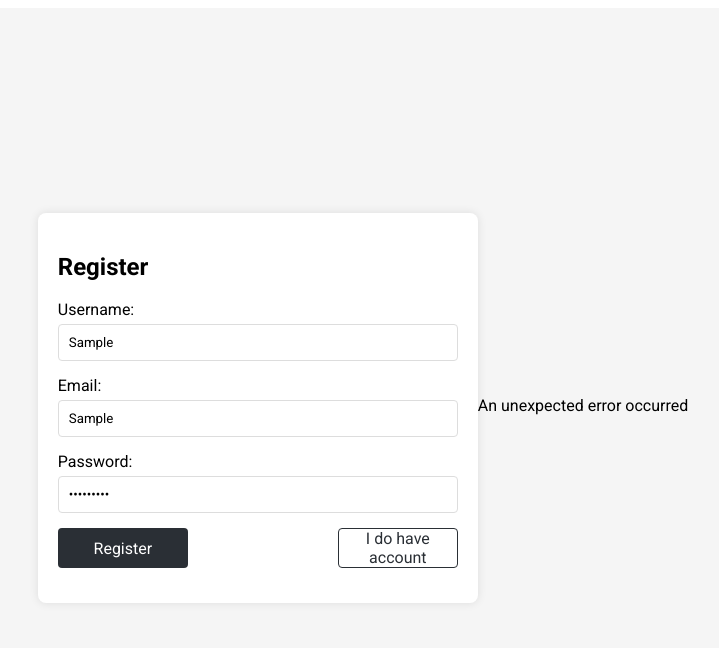
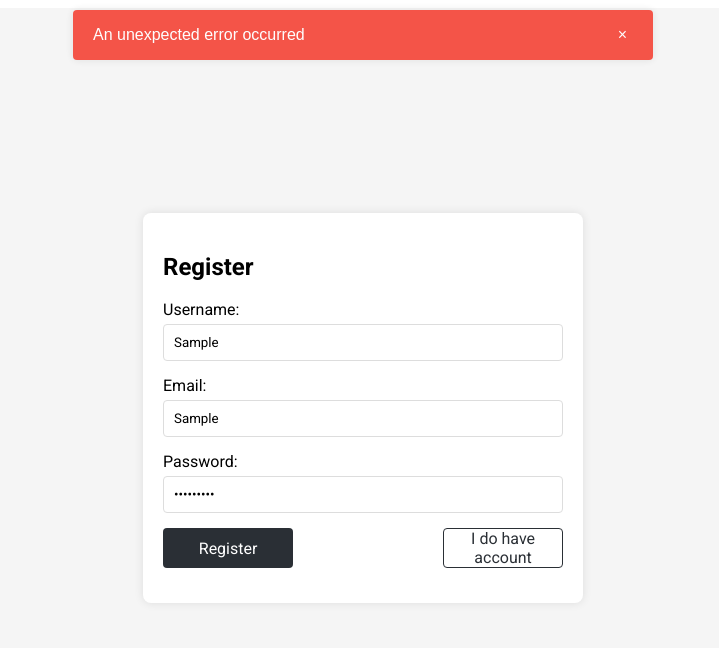
Before and after one commit to babaicode/sticker-bomber-front, a React (Vite) app: page / in a window 1280 px wide. Both pictures are taken after typing "Sample", "Sample", "Sample123" into the empty fields and a click on the button "Register". Shown: the top 648 px of the page, without its empty margins (277-996 px from the left). Built offline with nearby package versions, Linux system fonts and the light colour scheme; no server answers.

Commit message:
add alert and refactore code

```diff
--- a/src/App.tsx
+++ b/src/App.tsx
@@ -1,19 +1,26 @@
-import React from 'react'
-import { BrowserRouter as Router, Route, Routes } from 'react-router-dom'
-import Dashboard from './home/page/Dashboard'
-import Register from './auth/page/Register'
-import Login from './auth/page/Login'
+import React from 'react';
+import { BrowserRouter as Router, Route, Routes } from 'react-router-dom';
+import Dashboard from './home/page/Dashboard';
+import Register from './auth/page/Register';
+import Login from './auth/page/Login';
+import { AlertProvider } from './alert/AlertContext';
+import Alert from './alert/Alert';
 
 const App: React.FC = () => {
   return (
+    <AlertProvider>
+      <Alert />
       <Router>
+        <div className="app-container">
           <Routes>
             <Route path="/" element={<Register />} />
             <Route path="/login" element={<Login />} />
             <Route path="/dashboard" element={<Dashboard />} />
           </Routes>
+        </div>
       </Router>
-  )
-}
+    </AlertProvider>
+  );
+};
 
-export default App
+export default App;
--- /dev/null
+++ b/src/alert/Alert.tsx
@@ -0,0 +1,22 @@
+import React from 'react';
+import './styles/Alert.css';
+import { useAlert } from './AlertContext';
+
+const Alert: React.FC = () => {
+  const { alerts, removeAlert } = useAlert();
+
+  return (
+    <div className="alert-container">
+      {alerts.map((alert, index) => (
+        <div key={index} className={`alert alert-${alert.type}`}>
+          <span>{alert.message}</span>
+          <button className="close-btn" onClick={() => removeAlert(index)}>
+            &times;
+          </button>
+        </div>
+      ))}
+    </div>
+  );
+};
+
+export default Alert;
--- /dev/null
+++ b/src/alert/AlertContext.tsx
@@ -0,0 +1,48 @@
+import React, { createContext, useContext, useState } from 'react';
+
+type AlertType = 'success' | 'warning' | 'error';
+
+interface Alert {
+  type: AlertType;
+  message: string;
+}
+
+interface AlertContextType {
+  showAlert: (message: string, type: AlertType) => void;
+  alerts: Alert[];
+  removeAlert: (index: number) => void;
+}
+
+const AlertContext = createContext<AlertContextType | undefined>(undefined);
+
+export const useAlert = () => {
+  const context = useContext(AlertContext);
+  if (!context) {
+    throw new Error('useAlert must be used within an AlertProvider');
+  }
+
+  return context;
+};
+
+export const AlertProvider: React.FC<{ children: React.ReactNode }> = ({ children }) => {
+  const [alerts, setAlerts] = useState<Alert[]>([]);
+
+  const showAlert = (message: string, type: AlertType) => {
+    setAlerts((prevAlerts) => [...prevAlerts, { message, type }]);
+
+    // Remove alert after 3 seconds
+    setTimeout(() => {
+      setAlerts((prevAlerts) => prevAlerts.slice(1));
+    }, 3000);
+  };
+
+  const removeAlert = (index: number) => {
+    setAlerts((prevAlerts) => prevAlerts.filter((_, i) => i !== index));
+  };
+
+  return (
+    <AlertContext.Provider value={{ showAlert, alerts, removeAlert }}>
+      {children}
+    </AlertContext.Provider>
+  );
+};
--- /dev/null
+++ b/src/alert/styles/Alert.css
@@ -0,0 +1,46 @@
+/* src/components/Alert.css */
+
+.alert-container {
+  position: fixed;
+  top: 0;
+  left: 50%;
+  transform: translateX(-50%);
+  width: 100%;
+  max-width: 600px;
+  z-index: 9999;
+}
+
+.alert {
+  margin: 10px;
+  padding: 15px 20px;
+  border-radius: 4px;
+  display: flex;
+  justify-content: space-between;
+  align-items: center;
+  font-family: Arial, sans-serif;
+  box-shadow: 0 0 10px rgba(0, 0, 0, 0.1);
+  opacity: 0.9;
+}
+
+.alert-success {
+  background-color: #4caf50;
+  color: white;
+}
+
+.alert-warning {
+  background-color: #ff9800;
+  color: white;
+}
+
+.alert-error {
+  background-color: #f44336;
+  color: white;
+}
+
+.close-btn {
+  background: none;
+  border: none;
+  font-size: 16px;
+  color: white;
+  cursor: pointer;
+}
--- a/src/auth/page/Login.tsx
+++ b/src/auth/page/Login.tsx
@@ -1,33 +1,40 @@
-import React, { useState } from 'react'
-import { Link, useNavigate } from 'react-router-dom'
-import '../styles/Auth.css'
-import axios from 'axios'
-import { login } from '../service/authService'
+import React, { useState } from 'react';
+import { Link, useNavigate } from 'react-router-dom';
+
+import '../styles/Auth.css';
+import axios from 'axios';
+import { login } from '../service/authService';
+import { useAlert } from '@/alert/AlertContext';
 
 const Login: React.FC = () => {
-  const [password, setPassword] = useState('')
-  const [email, setEmail] = useState('')
-  const [message, setMessage] = useState('')
-  const navigate = useNavigate()
+  const [password, setPassword] = useState('');
+  const [email, setEmail] = useState('');
+  const { showAlert } = useAlert();
+
+  const navigate = useNavigate();
   const handleSubmit = async (e: React.FormEvent) => {
-    e.preventDefault()
+    e.preventDefault();
 
     try {
-      const data = await login(email, password)
-      setMessage(`Login successful`)
+      const data = await login(email, password);
       if (data.token) {
-        localStorage.setItem('authToken', data.token)
-        navigate('/dashboard')
+        localStorage.setItem('authToken', data.token);
+        showAlert('Login successful', 'success');
+        navigate('/dashboard');
+        clearInputs();
       }
     } catch (error) {
       if (axios.isAxiosError(error)) {
-        setMessage(
-          `Error: ${error.response?.data.message || 'An error occurred'}`
-        )
+        showAlert(`Error: ${error.response?.data.message || 'An error occurred'}`, 'error');
       } else {
-        setMessage('An unexpected error occurred')
+        showAlert('An unexpected error occurred', 'error');
       }
     }
+  }
+
+  function clearInputs() {
+    setEmail('');
+    setPassword('');
   }
 
   return (
@@ -58,7 +65,6 @@ const Login: React.FC = () => {
           <Link className='go-to-login' to="/">Do you need to register?</Link>
         </div>
       </form>
-      {message && <p>{message}</p>}
     </div>
   )
 }
--- a/src/auth/page/Register.tsx
+++ b/src/auth/page/Register.tsx
@@ -3,28 +3,38 @@ import { Link } from 'react-router-dom'
 import '../styles/Auth.css'
 import axios from 'axios'
 import { register } from '../service/authService'
+import { useAlert } from '@/alert/AlertContext'
+
 
 const Register: React.FC = () => {
-  const [fullname, setFullname] = useState('')
+  const [username, setUsername] = useState('')
   const [password, setPassword] = useState('')
   const [email, setEmail] = useState('')
-  const [message, setMessage] = useState('')
+  const { showAlert } = useAlert()
 
   const handleSubmit = async (e: React.FormEvent) => {
     e.preventDefault()
 
     try {
-      const data = await register(fullname, email, password)
-      setMessage(`Registration successful: ${data.token}`)
+      const savedNewUser = await register(username, email, password);
+
+      if (savedNewUser) {
+        showAlert('Registration successful', 'success')
+        clearInputs();
+      }
     } catch (error) {
       if (axios.isAxiosError(error)) {
-        setMessage(
-          `Error: ${error.response?.data.message || 'An error occurred'}`
-        )
+        showAlert('An error occurred', 'error')
       } else {
-        setMessage('An unexpected error occurred')
+        showAlert('An unexpected error occurred', 'error')
       }
     }
+  }
+
+  function clearInputs() {
+    setUsername('');
+    setEmail('');
+    setPassword('');
   }
 
   return (
@@ -38,8 +48,8 @@ const Register: React.FC = () => {
             className='input'
             type="text"
             id="username"
-            value={fullname}
-            onChange={(e) => setFullname(e.target.value)}
+            value={username}
+            onChange={(e) => setUsername(e.target.value)}
           />
         </div>
         <div>
@@ -65,7 +75,6 @@ const Register: React.FC = () => {
           <Link className='go-to-login' to="/login">I do have account</Link>
         </div>
       </form>
-      {message && <p>{message}</p>}
     </div>
   )
 }
--- a/src/auth/service/authService.ts
+++ b/src/auth/service/authService.ts
@@ -16,13 +16,13 @@ export const login = async (email: string, password: string) => {
   }
 }
 export const register = async (
-  fullName: string,
+  username: string,
   email: string,
   password: string
 ) => {
   try {
     const response = await axios.post(`${API_URL}/user/signup`, {
-      fullName,
+      username,
       email,
       password,
     })
```
Lines whose indentation alone changed are shown as unchanged.
